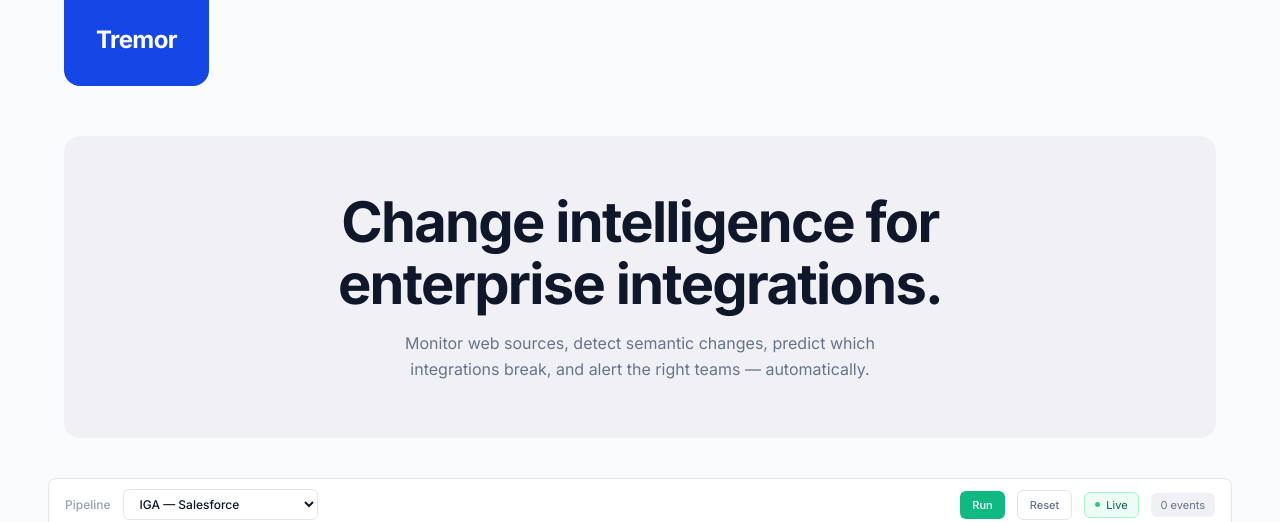
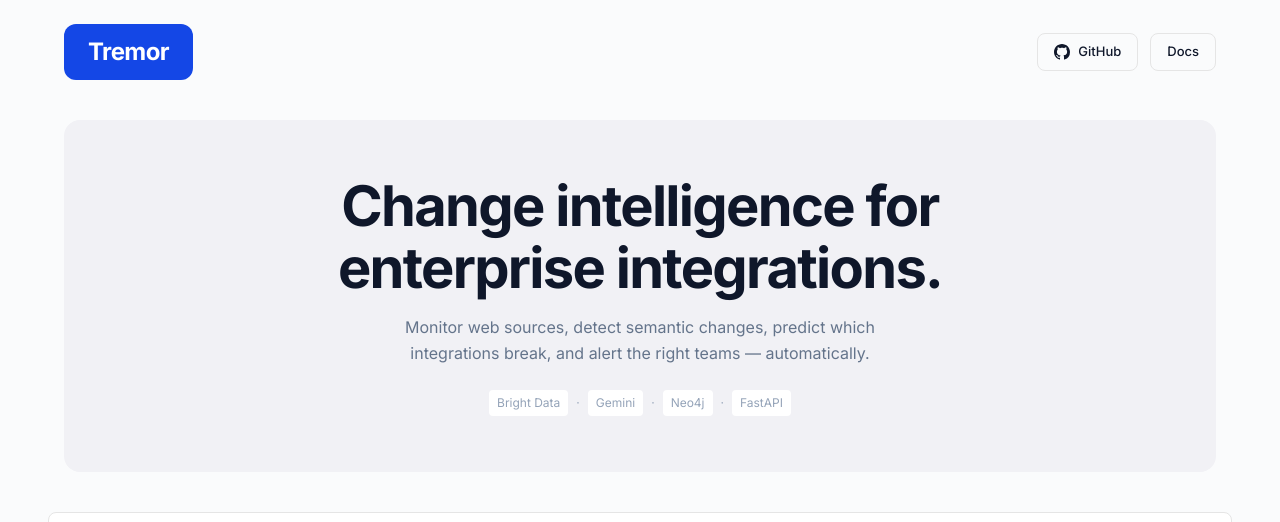
Before and after one commit to Malay-dev/tremor, a Next.js app in the folder web/: page / in a window 1280 px wide. Shown: the top 522 px of the page. Built offline with nearby package versions, Linux system fonts and the light colour scheme; no server answers.

Commit message:
chore: MIT license, GitHub/Docs buttons in hero, tech badges

```diff
--- a/web/src/components/Hero.tsx
+++ b/web/src/components/Hero.tsx
@@ -1,24 +1,52 @@
 "use client";
-import TremorLogo from "./logos/TremorLogo";
 
 export default function Hero() {
   return (
     <div className="px-6 pt-6 pb-10 max-w-[1200px] mx-auto">
-      {/* Section 1: Tremor brand */}
-      <div className="mb-8">
-        <span className="text-2xl text-white font-bold tracking-tight p-8 rounded-b-2xl bg-blue-700" style={{ color: "#FFFFF" }}>
-            Tremor
+      {/* Section 1: Tremor brand + nav */}
+      <div className="flex items-center justify-between mb-8">
+        <span className="text-2xl text-white font-bold tracking-tight px-6 py-3 rounded-xl bg-blue-700">
+          Tremor
         </span>
+        <div className="flex items-center gap-3">
+          <a
+            href="https://github.com"
+            target="_blank"
+            className="flex items-center gap-2 px-4 py-2 rounded-lg text-[13px] font-medium border transition-colors hover:bg-[#F1F1F5]"
+            style={{ borderColor: "#E5E5E5", color: "#0F172A" }}
+          >
+            <svg width="16" height="16" viewBox="0 0 24 24" fill="currentColor">
+              <path d="M12 0C5.37 0 0 5.37 0 12c0 5.31 3.435 9.795 8.205 11.385.6.105.825-.255.825-.57 0-.285-.015-1.23-.015-2.235-3.015.555-3.795-.735-4.035-1.41-.135-.345-.72-1.41-1.23-1.695-.42-.225-1.02-.78-.015-.795.945-.015 1.62.87 1.845 1.23 1.08 1.815 2.805 1.305 3.495.99.105-.78.42-1.305.765-1.605-2.67-.3-5.46-1.335-5.46-5.925 0-1.305.465-2.385 1.23-3.225-.12-.3-.54-1.53.12-3.18 0 0 1.005-.315 3.3 1.23.96-.27 1.98-.405 3-.405s2.04.135 3 .405c2.295-1.56 3.3-1.23 3.3-1.23.66 1.65.24 2.88.12 3.18.765.84 1.23 1.905 1.23 3.225 0 4.605-2.805 5.625-5.475 5.925.435.375.81 1.095.81 2.22 0 1.605-.015 2.895-.015 3.3 0 .315.225.69.825.57A12.02 12.02 0 0 0 24 12c0-6.63-5.37-12-12-12z"/>
+            </svg>
+            GitHub
+          </a>
+          <a
+            href="/docs"
+            className="flex items-center gap-2 px-4 py-2 rounded-lg text-[13px] font-medium border transition-colors hover:bg-[#F1F1F5]"
+            style={{ borderColor: "#E5E5E5", color: "#0F172A" }}
+          >
+            Docs
+          </a>
+        </div>
       </div>
 
       {/* Section 2: Hero content */}
-      <div className="rounded-2xl px-10 py-14 text-center mt-20" style={{ background: "#F1F1F5" }}>
+      <div className="rounded-2xl px-10 py-14 text-center mt-10" style={{ background: "#F1F1F5" }}>
         <h1 className="text-[clamp(2rem,4.5vw,3.5rem)] font-bold tracking-[-0.03em] leading-[1.1] mb-4" style={{ color: "#0F172A" }}>
           Change intelligence for<br />enterprise integrations.
         </h1>
-        <p className="text-[16px] leading-[1.6] max-w-[520px] mx-auto" style={{ color: "#64748B" }}>
+        <p className="text-[16px] leading-[1.6] max-w-[520px] mx-auto mb-6" style={{ color: "#64748B" }}>
           Monitor web sources, detect semantic changes, predict which integrations break, and alert the right teams — automatically.
         </p>
+        <div className="flex items-center justify-center gap-2 text-[12px]" style={{ color: "#94A3B8" }}>
+          <span className="px-2 py-1 rounded" style={{ background: "white" }}>Bright Data</span>
+          <span>·</span>
+          <span className="px-2 py-1 rounded" style={{ background: "white" }}>Gemini</span>
+          <span>·</span>
+          <span className="px-2 py-1 rounded" style={{ background: "white" }}>Neo4j</span>
+          <span>·</span>
+          <span className="px-2 py-1 rounded" style={{ background: "white" }}>FastAPI</span>
+        </div>
       </div>
     </div>
   );
```
Also changed, not shown: 2 other files (tests, documents, lock files or other folders).
